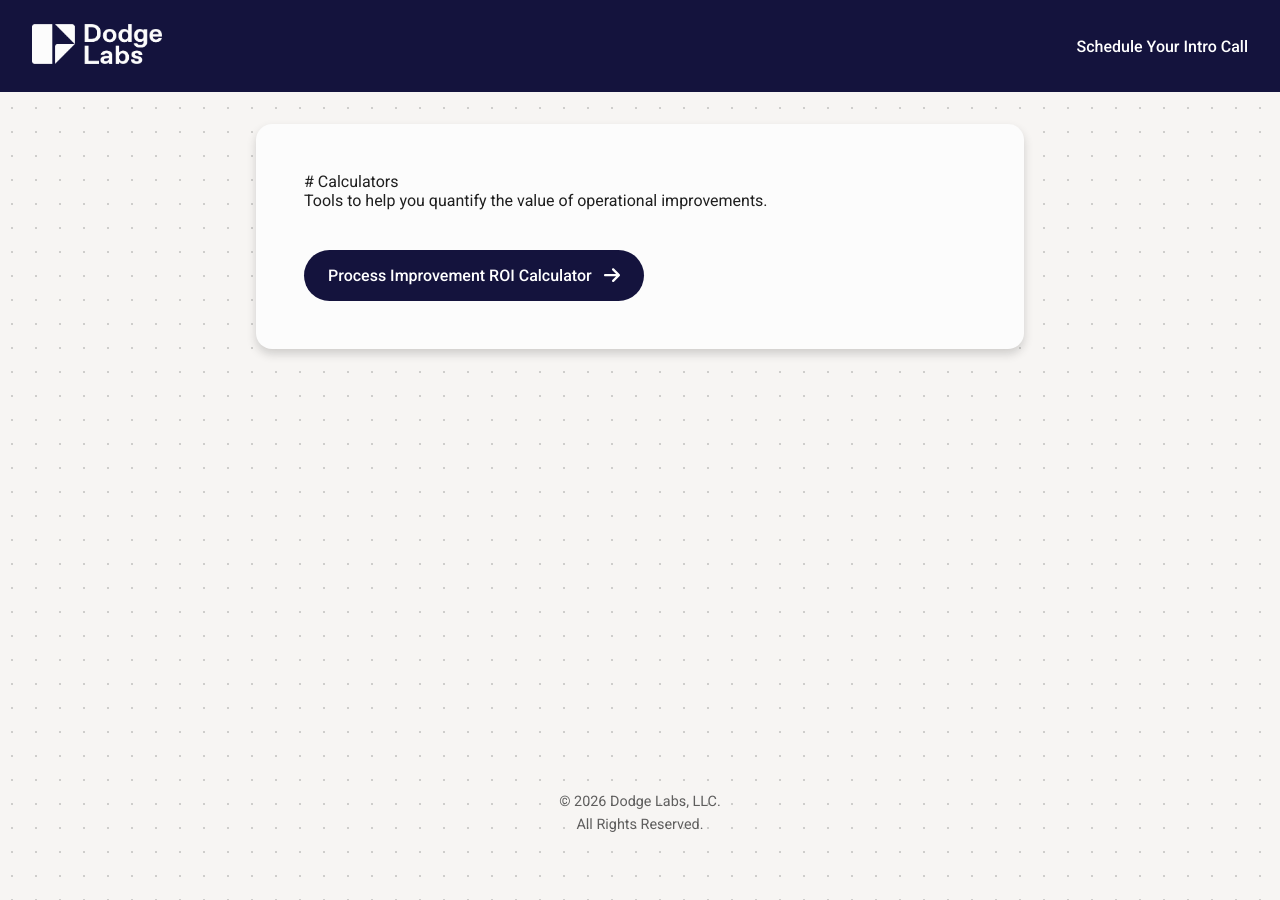
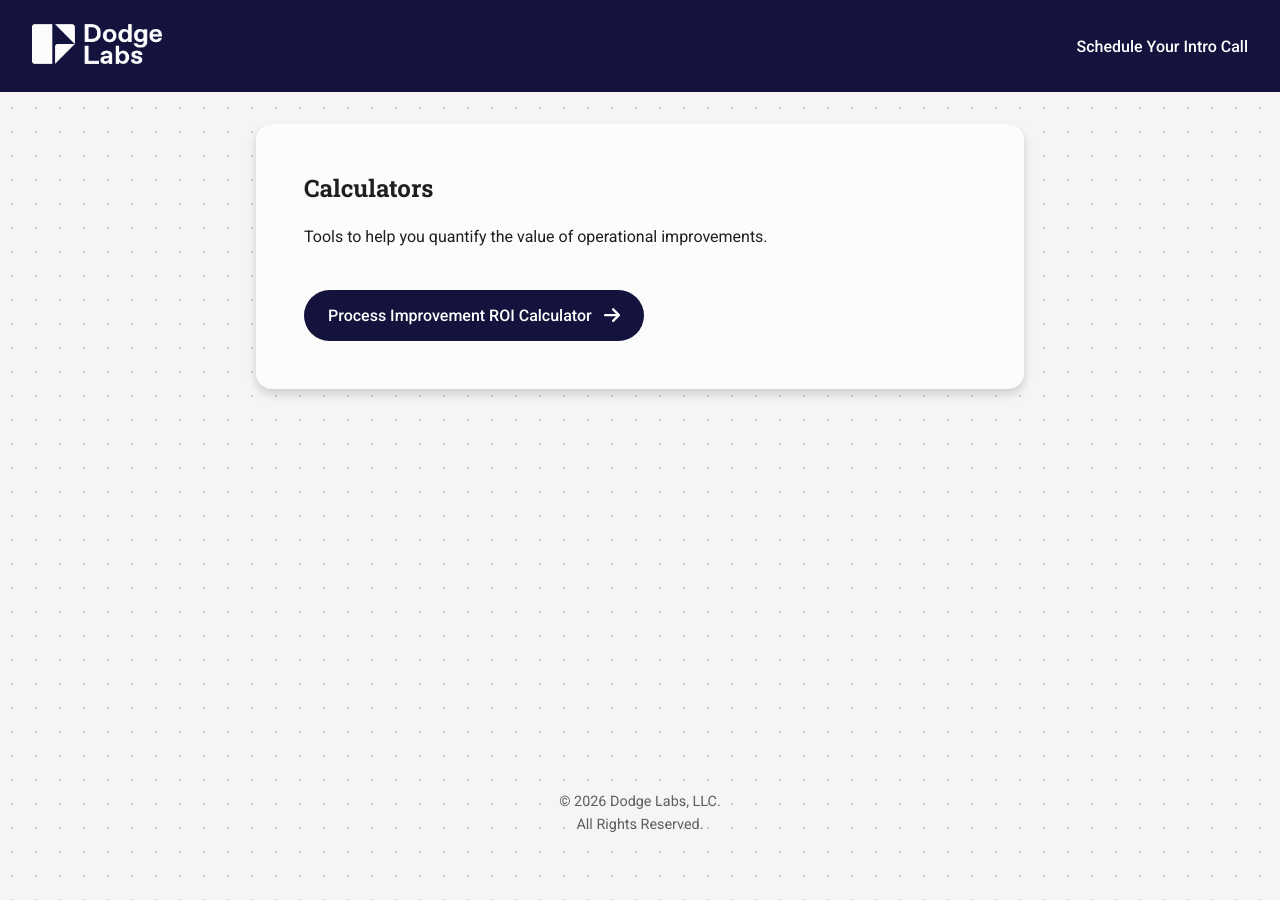
Before and after one commit to DodgeLabs/website, a Jekyll site: the page built from calculators.html, in a window 1280 px wide. Built offline with Jekyll 4.4.1, drawn with Linux system fonts in a browser that asks for light colours.

Commit message:
one last tweak

```diff
--- a/calculators.html
+++ b/calculators.html
@@ -4,12 +4,12 @@ title: Calculators
 ---
 
 <article class="card">
-<header class="card__header" markdown="1">
-# Calculators
+<header class="card__header">
+<h1>Calculators</h1>
 </header>
 
-<div class="card__body" markdown="1">
-Tools to help you quantify the value of operational improvements.
+<div class="card__body">
+<p>Tools to help you quantify the value of operational improvements.</p>
 </div>
 
 <footer class="card__footer">
```
